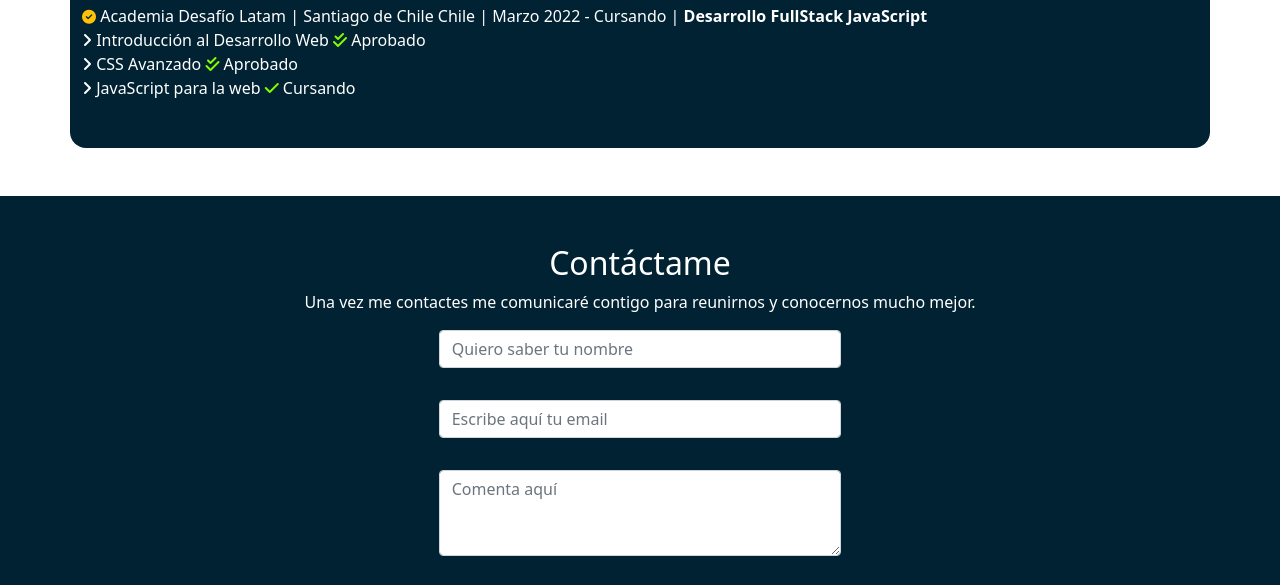
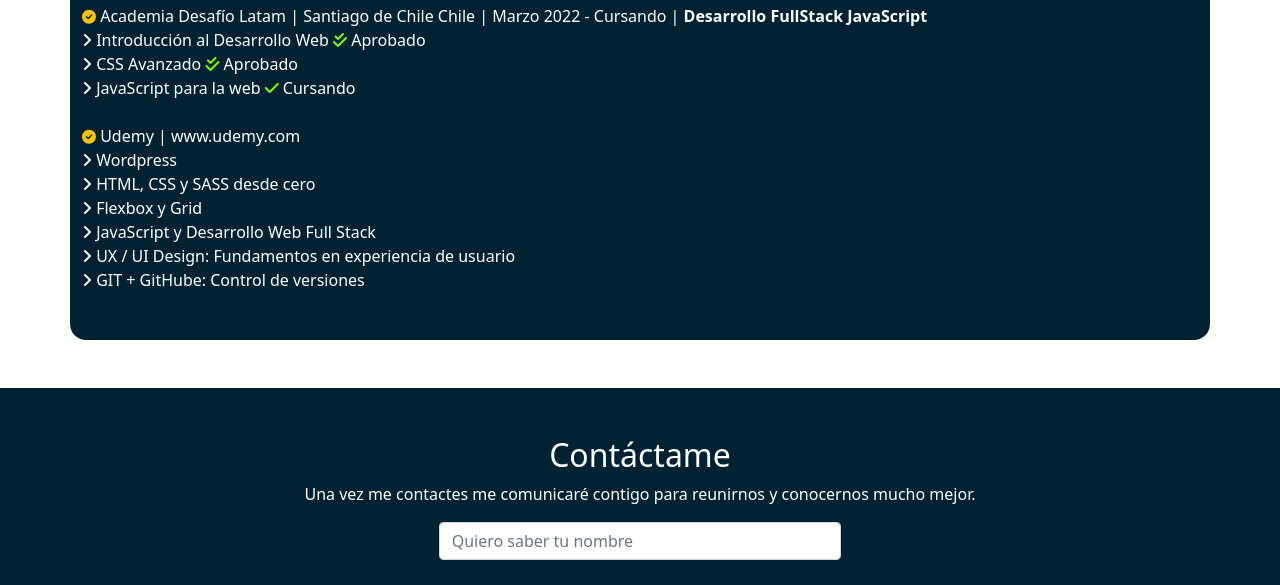
Before and after one commit to jjwernerm/joannywerner, a plain HTML site: page index.html in a window 1280 px wide. Shown: the part 3480-4065 px from the top of the page. Drawn offline with nearby package versions, Linux system fonts and the light colour scheme.

Commit message:
Incluyendo info sobre los cursos que aprendo en udemy

```diff
--- a/index.html
+++ b/index.html
@@ -278,6 +278,14 @@
             class="fa-solid fa-check-double"></i> Aprobado</p>
         <p><i class="fa-solid fa-angle-right"></i> CSS Avanzado <i class="fa-solid fa-check-double"></i> Aprobado</p>
         <p><i class="fa-solid fa-angle-right"></i> JavaScript para la web <i class="fa-solid fa-check"></i> Cursando</p>
+        <br>
+        <p><i class="fa-solid fa-circle-check text-warning"></i> Udemy | www.udemy.com
+        <p><i class="fa-solid fa-angle-right"></i> Wordpress</p>
+        <p><i class="fa-solid fa-angle-right"></i> HTML, CSS y SASS desde cero</p>
+        <p><i class="fa-solid fa-angle-right"></i> Flexbox y Grid</p>
+        <p><i class="fa-solid fa-angle-right"></i> JavaScript y Desarrollo Web Full Stack</p>
+        <p><i class="fa-solid fa-angle-right"></i> UX / UI Design: Fundamentos en experiencia de usuario</p>
+        <p><i class="fa-solid fa-angle-right"></i> GIT + GitHube: Control de versiones</p>
       </div>
     </div>
   </div>
```
